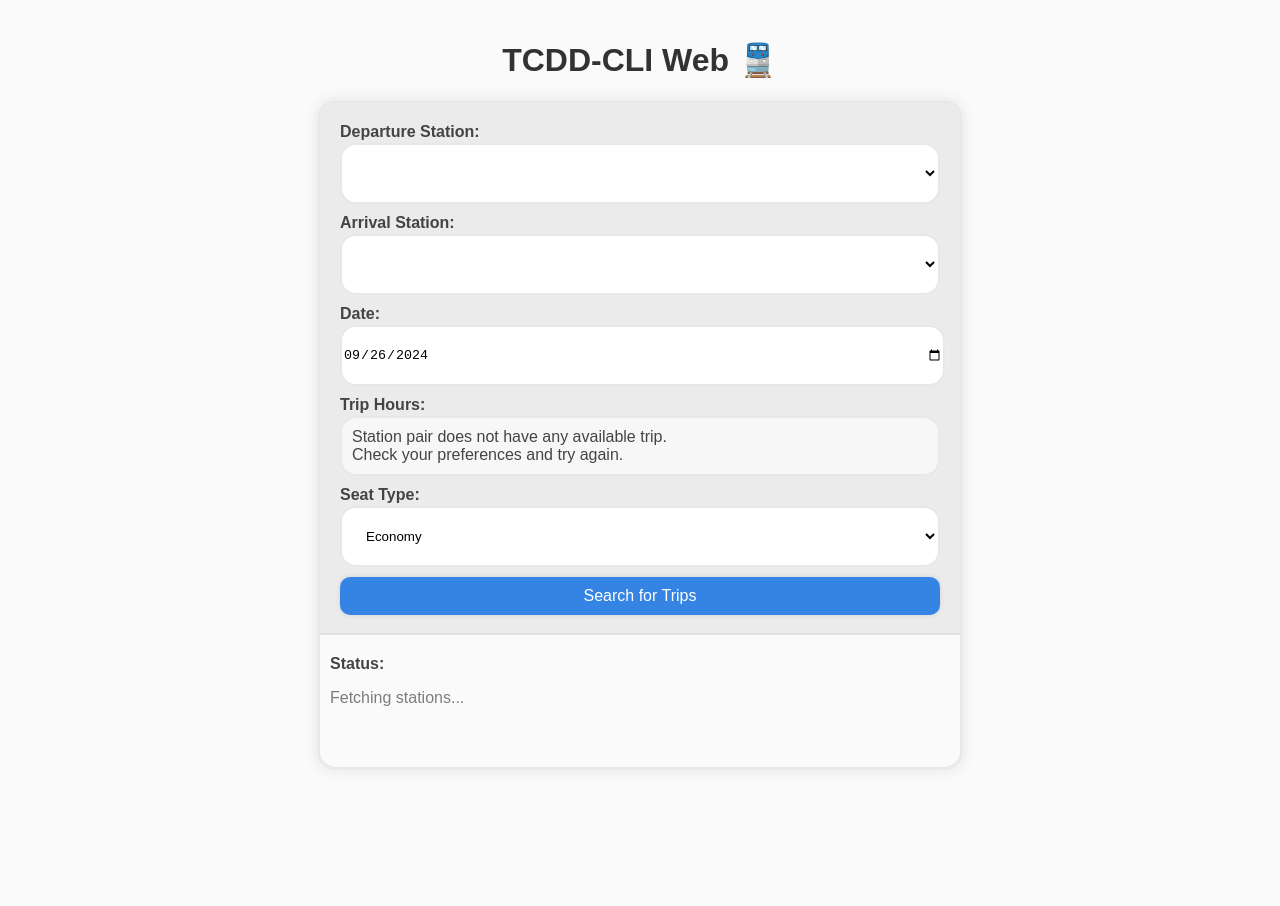
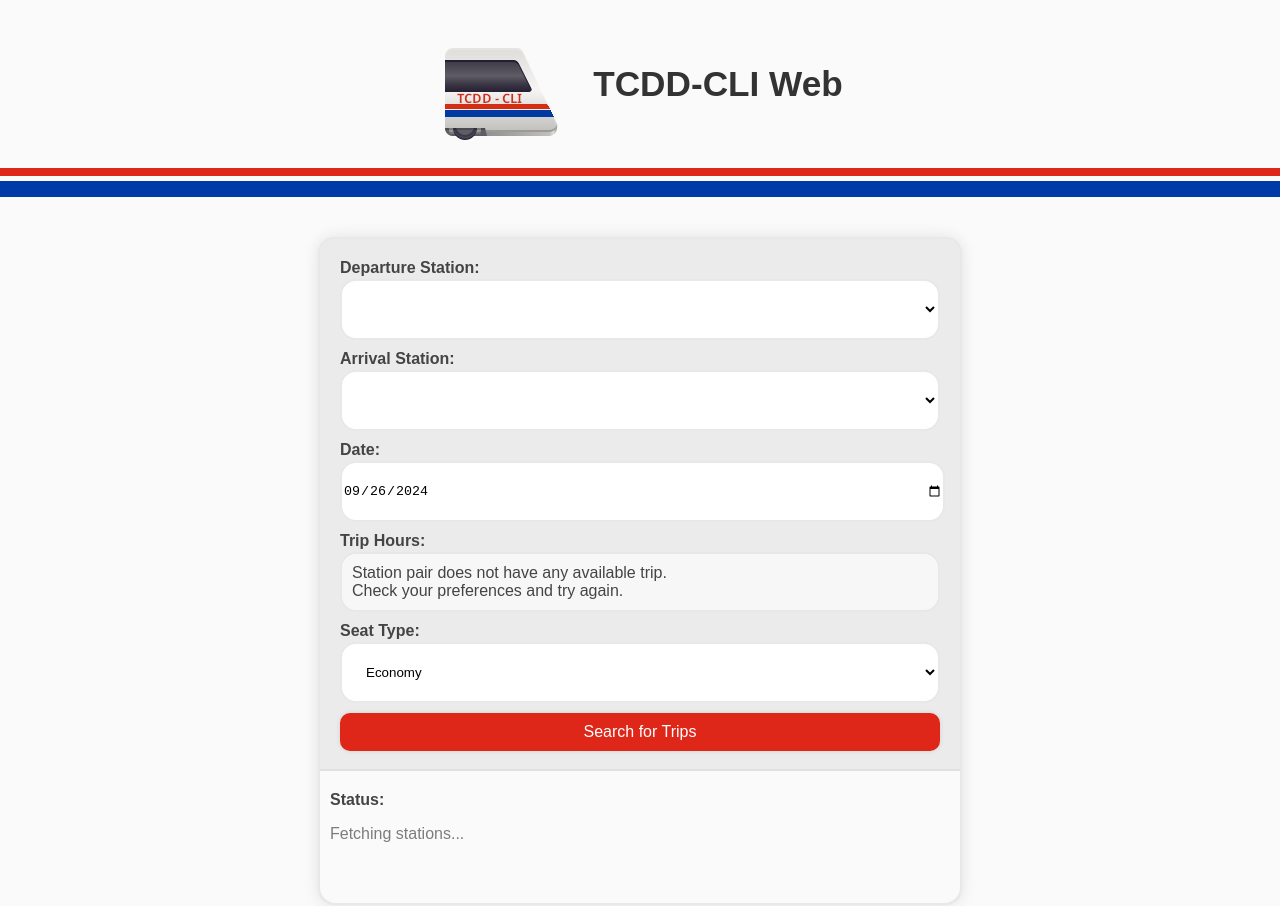
Before and after one commit to cankurttekin/tcdd-cli, a plain HTML site: page index.html in a window 1280 px wide. Shown: the top 906 px of the page. Drawn offline with Linux system fonts and the light colour scheme; no server answers.

Commit message:
added logo and colors

```diff
--- a/index.html
+++ b/index.html
@@ -7,7 +7,16 @@
     <title>TCDD-CLI Web</title>
 </head>
 <body>
-    <h1>TCDD-CLI Web 🚆</h1>
+        <header class="site-header">
+        <div class="logo-container">
+            <img src="tcdd-cli.png" alt="Website Logo" class="logo">
+            <h1 class="site-title">TCDD-CLI Web</h1>
+        </div>
+    </header>
+    <div class="line-container">
+        <div class="red-line"></div>
+        <div class="blue-line"></div>
+    </div>
     <form id="configForm">
         <div>
             <label for="binisIstasyonAdi">Departure Station:</label>
--- a/style.css
+++ b/style.css
@@ -1,8 +1,8 @@
 body {
-    font-family: 'Arial', sans-serif;
+    font-family: 'Cantarell', sans-serif;
     background-color: #fafafa;
     margin: 0;
-    padding: 20px;
+    /*padding: 20px;*/
     justify-content: center;
     align-items: center;
     color: #444;
@@ -69,14 +69,12 @@
     background: white;
 }
 
-
-
 input[type="checkbox"] {
     margin-right: 5px;
 }
 
 button {
-    background-color: #3584e4;
+    background-color: #de2619;
     color: white;
     border: none;
     padding: 10px 20px;
@@ -89,7 +87,7 @@
 }
 
 button:hover {
-    background-color: #4990e7;
+    background-color: #c82333;
 }
 
 .hidden {
@@ -137,9 +135,49 @@
     margin: 0 -20px -20px -20px;
 }
 
-
 .footer {
   width: 100%;
   margin-top: 200px;
   text-align: center;
 }
+
+.site-header {
+    padding: 20px;
+    display: flex;
+    justify-content: center;
+}
+
+.logo-container {
+    display: flex;
+    align-items: center;
+}
+
+.logo {
+    width: 128px;
+    height: auto;
+    margin-right: 28px;
+}
+
+.site-title {
+    font-size: 2.2rem;
+    color: #333;
+    font-weight: 900;
+}
+
+.line-container {
+    margin-top: 0px;
+    padding-bottom: 20px;
+}
+
+.blue-line {
+    width: 100%;
+    height: 16px;
+    background-color: #003aa6;
+}
+
+.red-line {
+    width: 100%;
+    height: 8px;
+    background-color: #de2619;
+    margin-bottom: 5px;
+}
```
Also changed, not shown: tcdd-cli.png (added), 1 other file.
